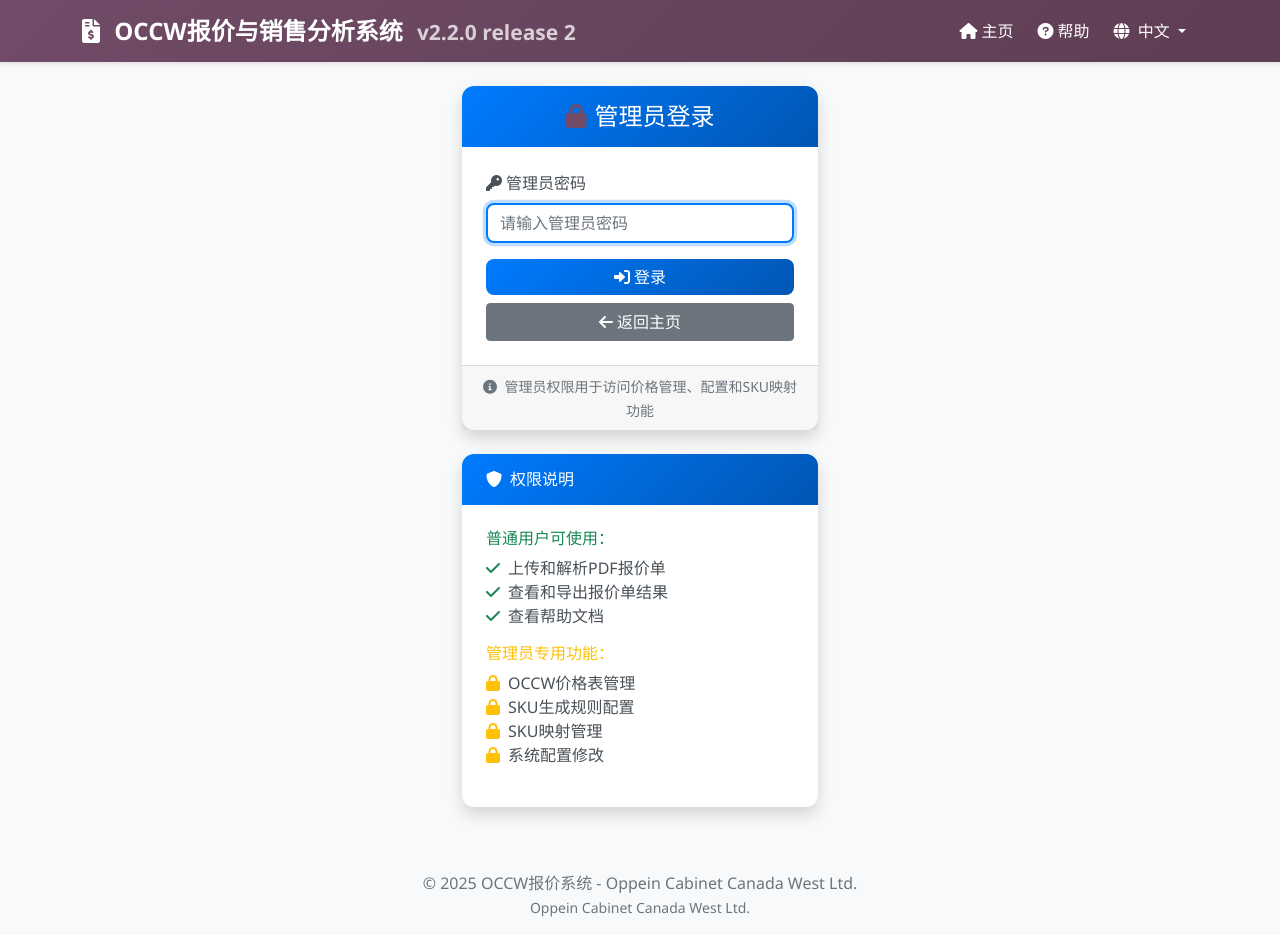
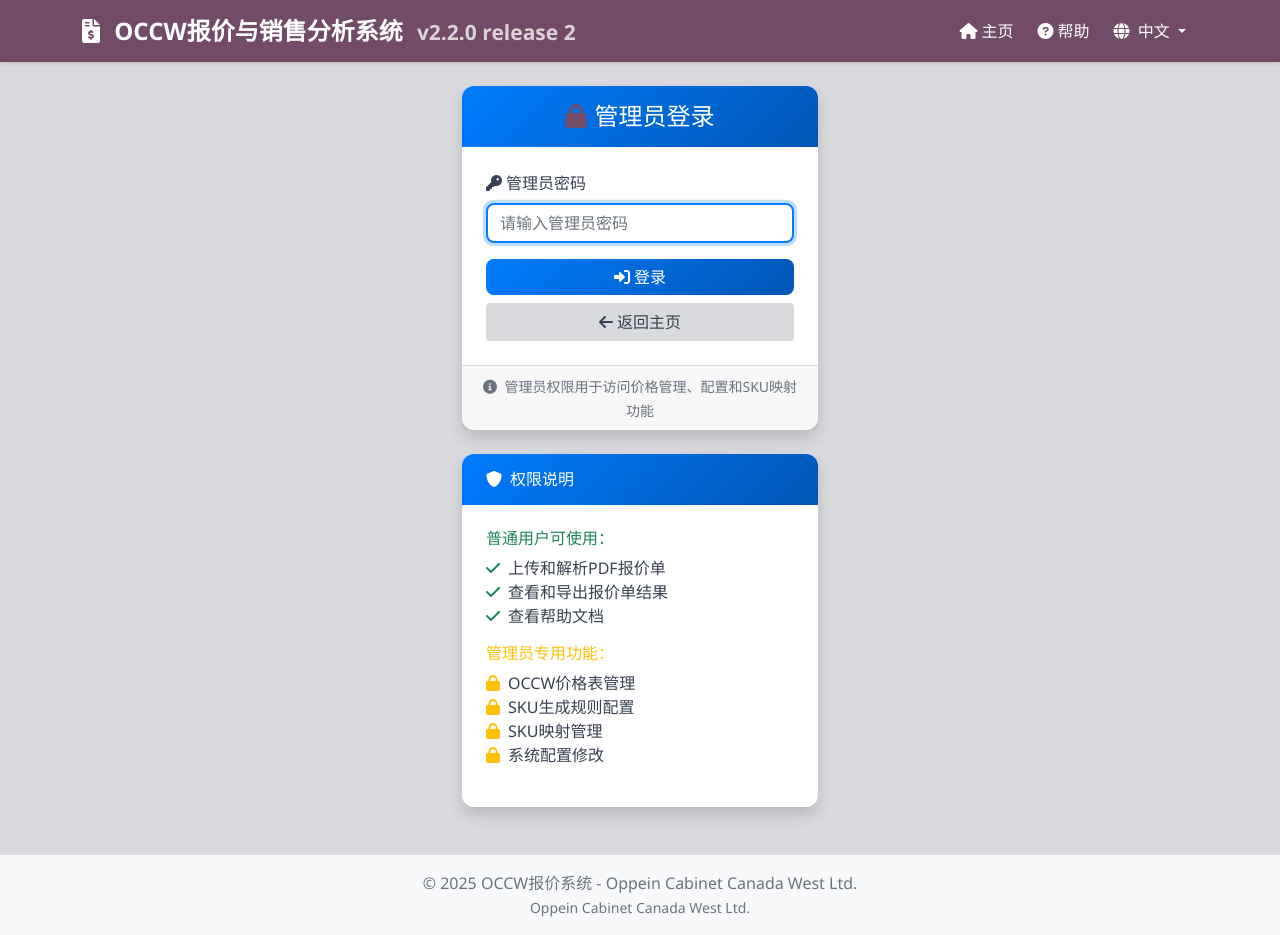
Before and after one commit to Grant-Huang/occw-utils-app, a Flask app: page /admin_login in a window 1280 px wide. Run offline with Flask 3, Linux system fonts and the light colour scheme.

Commit message:
调整系统颜色方案：参考Odoo CSS风格，更新颜色变量和组件样式

```diff
--- a/templates/base.html
+++ b/templates/base.html
@@ -12,26 +12,34 @@
             --primary-color: #714B67;
             --primary-dark: #5d3d54;
             --primary-light: #8a5d7a;
-            --secondary-color: #f8f9fa;
-            --text-dark: #495057;
-            --text-light: #6c757d;
+            --secondary-color: #d8dadd;
+            --text-dark: #374151;
+            --text-light: #6b7280;
             --white: #ffffff;
             --success-color: #28a745;
-            --warning-color: #ffc107;
-            --danger-color: #dc3545;
+            --warning-color: #e99d00;
+            --danger-color: #d44c59;
             --info-color: #17a2b8;
+            --border-color: #d8dadd;
+            --focus-color: #74b4b9;
+            --gray-400: #9ca3af;
+            --gray-500: #6b7280;
+            --gray-600: #4b5563;
+            --gray-700: #374151;
+            --gray-800: #1f2937;
+            --gray-900: #111827;
         }
 
         /* 全局样式重置 */
         body {
             font-family: 'Segoe UI', Tahoma, Geneva, Verdana, sans-serif;
             color: var(--text-dark);
-            background-color: #f8f9fa;
+            background-color: var(--secondary-color);
         }
 
         /* 导航栏样式 */
         .navbar {
-            background: linear-gradient(135deg, var(--primary-color) 0%, var(--primary-dark) 100%) !important;
+            background: var(--primary-color) !important;
             box-shadow: 0 2px 4px rgba(0, 0, 0, 0.1);
         }
 
@@ -215,15 +223,15 @@
         }
 
         .card-header {
-            background: linear-gradient(135deg, #6c757d 0%, #495057 100%);
-            color: var(--white);
-            border-bottom: none;
+            background-color: var(--secondary-color);
+            color: var(--text-dark);
+            border-bottom: 1px solid var(--border-color);
             border-radius: 0.75rem 0.75rem 0 0 !important;
             padding: 1rem 1.5rem;
         }
 
         .card-header h5 {
-            color: var(--white);
+            color: var(--text-dark);
             font-weight: 600;
             margin: 0;
         }
@@ -279,12 +287,24 @@
             border-radius: 0.5rem;
         }
 
+        .btn-warning:hover {
+            background-color: #d68900;
+            border-color: #d68900;
+            color: var(--text-dark);
+        }
+
         .btn-danger {
             background-color: var(--danger-color);
             border-color: var(--danger-color);
             color: var(--white);
             font-weight: 500;
             border-radius: 0.5rem;
+        }
+
+        .btn-danger:hover {
+            background-color: #c13d4a;
+            border-color: #c13d4a;
+            color: var(--white);
         }
 
         .btn-outline-primary {
@@ -655,6 +675,166 @@
         .bg-primary {
             background-color: var(--primary-color) !important;
         }
+
+        /* Odoo风格组件颜色调整 */
+
+        /* 按钮颜色调整 */
+        .btn-secondary {
+            background-color: var(--secondary-color);
+            border-color: var(--secondary-color);
+            color: var(--text-dark);
+        }
+
+        .btn-secondary:hover {
+            background-color: var(--gray-400);
+            border-color: var(--gray-400);
+            color: var(--text-dark);
+        }
+
+        .btn-warning {
+            background-color: var(--warning-color);
+            border-color: var(--warning-color);
+            color: var(--text-dark);
+        }
+
+        .btn-warning:hover {
+            background-color: #d68900;
+            border-color: #d68900;
+            color: var(--text-dark);
+        }
+
+        .btn-danger {
+            background-color: var(--danger-color);
+            border-color: var(--danger-color);
+            color: var(--white);
+        }
+
+        .btn-danger:hover {
+            background-color: #c13d4a;
+            border-color: #c13d4a;
+            color: var(--white);
+        }
+
+        /* 表单元素颜色调整 */
+        .form-control:focus {
+            border-color: var(--focus-color);
+            box-shadow: 0 0 0 0.2rem rgba(116, 180, 185, 0.25);
+        }
+
+        .form-select:focus {
+            border-color: var(--focus-color);
+            box-shadow: 0 0 0 0.2rem rgba(116, 180, 185, 0.25);
+        }
+
+        .form-check-input:checked {
+            background-color: var(--primary-color);
+            border-color: var(--primary-color);
+        }
+
+        .form-check-input:focus {
+            border-color: var(--focus-color);
+            box-shadow: 0 0 0 0.2rem rgba(116, 180, 185, 0.25);
+        }
+
+        /* 表格颜色调整 */
+        .table {
+            border-color: var(--border-color);
+        }
+
+        .table thead th {
+            background-color: var(--secondary-color);
+            border-bottom-color: var(--border-color);
+            color: var(--text-dark);
+        }
+
+        .table tbody tr:hover {
+            background-color: var(--secondary-color);
+        }
+
+        /* 卡片和面板颜色调整 */
+        .card {
+            border-color: var(--border-color);
+        }
+
+        .card-header {
+            background-color: var(--secondary-color);
+            border-bottom-color: var(--border-color);
+            color: var(--text-dark);
+        }
+
+        .card-header h5 {
+            color: var(--text-dark);
+        }
+
+        /* 导航和菜单颜色调整 */
+        .dropdown-menu {
+            border-color: var(--border-color);
+        }
+
+        .dropdown-item:hover {
+            background-color: var(--secondary-color);
+        }
+
+        .nav-tabs .nav-link {
+            border-color: var(--border-color);
+        }
+
+        .nav-tabs .nav-link.active {
+            border-color: var(--border-color) var(--border-color) var(--white);
+        }
+
+        /* 警告和提示颜色调整 */
+        .alert-warning {
+            background-color: #fff3cd;
+            border-color: #ffeaa7;
+            color: #856404;
+        }
+
+        .alert-danger {
+            background-color: #f8d7da;
+            border-color: #f5c6cb;
+            color: #721c24;
+        }
+
+        .alert-success {
+            background-color: #d4edda;
+            border-color: #c3e6cb;
+            color: #155724;
+        }
+
+        /* 进度条颜色调整 */
+        .progress {
+            background-color: var(--secondary-color);
+        }
+
+        .progress-bar {
+            background-color: var(--primary-color);
+        }
+
+        /* 分页颜色调整 */
+        .page-link {
+            color: var(--primary-color);
+            border-color: var(--border-color);
+        }
+
+        .page-link:hover {
+            background-color: var(--secondary-color);
+            border-color: var(--border-color);
+        }
+
+        .page-item.active .page-link {
+            background-color: var(--primary-color);
+            border-color: var(--primary-color);
+        }
+
+        /* 文本颜色调整 */
+        .text-muted {
+            color: var(--text-light) !important;
+        }
+
+        .text-secondary {
+            color: var(--text-light) !important;
+        }
     </style>
     {% block extra_css %}{% endblock %}
 </head>
```
